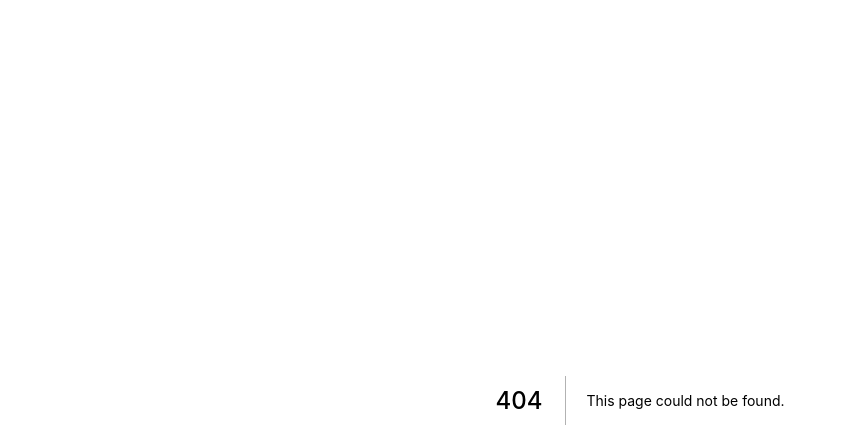
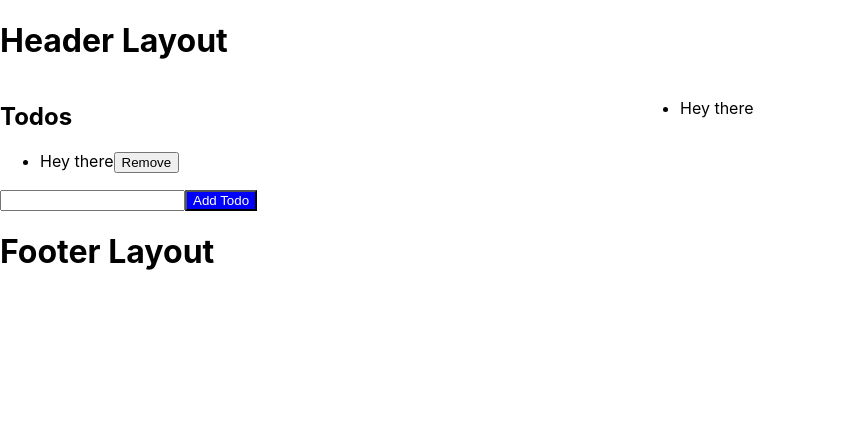
Before and after one commit to we-are-friend/we-are-friend, a Next.js app: page /example in a window 1280 px wide. Before the commit this address had no page. Shown: the top 448 px of the page, without its empty margins (0-847 px from the left). Built offline with nearby package versions, Linux system fonts and the light colour scheme.

Commit message:
Create - example page

```diff
--- /dev/null
+++ b/pages/example.tsx
@@ -0,0 +1,20 @@
+import React from 'react';
+import type { FC } from 'react';
+import ExampleView from '@/views/ExampleView';
+import ExampleLayout from '@/layouts/ExampleLayout';
+
+interface ExampleProps {
+  className?: string;
+}
+
+const Example: FC<ExampleProps> = () => {
+  return (
+    <div>
+      <ExampleLayout>
+        <ExampleView />
+      </ExampleLayout>
+    </div>
+  );
+};
+
+export default Example;
--- /dev/null
+++ b/src/components/ExampleUnOrderList.tsx
@@ -0,0 +1,27 @@
+import React from 'react';
+
+function UL<T>({
+  items,
+  render,
+  itemClick,
+}: React.DetailedHTMLProps<
+  React.HTMLAttributes<HTMLUListElement>,
+  HTMLUListElement
+> & {
+  items: T[];
+  render: (item: T) => React.ReactNode;
+  itemClick: (item: T) => void;
+}) {
+  return (
+    <ul>
+      {items.map((item, index) => (
+        // eslint-disable-next-line react/no-array-index-key
+        <li key={index} onClick={() => itemClick(item)}>
+          {render(item)}
+        </li>
+      ))}
+    </ul>
+  );
+}
+
+export default UL;
--- /dev/null
+++ b/src/layouts/ExampleLayout/Footer.tsx
@@ -0,0 +1,12 @@
+import React from 'react';
+import type { FC } from 'react';
+
+interface FooterProps {
+  title?: string;
+}
+
+const Footer: FC<FooterProps> = ({ title }) => {
+  return <h1>{title}</h1>;
+};
+
+export default Footer;
--- /dev/null
+++ b/src/layouts/ExampleLayout/Header.tsx
@@ -0,0 +1,12 @@
+import React from 'react';
+import type { FC } from 'react';
+
+interface HeaderProps {
+  title?: string;
+}
+
+const Header: FC<HeaderProps> = ({ title }) => {
+  return <h1>{title}</h1>;
+};
+
+export default Header;
--- /dev/null
+++ b/src/layouts/ExampleLayout/index.tsx
@@ -0,0 +1,20 @@
+import React, { ReactNode } from 'react';
+import type { FC } from 'react';
+import Header from './Header';
+import Footer from './Footer';
+
+interface ExampleLayoutProps {
+  children?: ReactNode;
+}
+
+const ExampleLayout: FC<ExampleLayoutProps> = ({ children }) => {
+  return (
+    <div>
+      <Header title="Header Layout" />
+      {children}
+      <Footer title="Footer Layout" />
+    </div>
+  );
+};
+
+export default ExampleLayout;
--- /dev/null
+++ b/src/views/ExampleView/TodoForm/Button.tsx
@@ -0,0 +1,25 @@
+import React from 'react';
+import type { FC } from 'react';
+
+interface ButtonProps
+  extends React.DetailedHTMLProps<
+    React.ButtonHTMLAttributes<HTMLButtonElement>,
+    HTMLButtonElement
+  > {
+  title?: string;
+}
+
+const Button: FC<ButtonProps> = ({ title, children, style, ...rest }) => (
+  <button
+    {...rest}
+    style={{
+      ...style,
+      backgroundColor: 'blue',
+      color: 'white',
+    }}
+  >
+    {title ?? children}
+  </button>
+);
+
+export default Button;
--- /dev/null
+++ b/src/views/ExampleView/TodoForm/Heading.tsx
@@ -0,0 +1,12 @@
+import React from 'react';
+import type { FC } from 'react';
+
+interface HeadingProps {
+  title?: string;
+}
+
+const Heading: FC<HeadingProps> = ({ title }) => {
+  return <h2>{title}</h2>;
+};
+
+export default Heading;
--- /dev/null
+++ b/src/views/ExampleView/TodoForm/index.tsx
@@ -0,0 +1,41 @@
+import React, { useCallback, useRef } from 'react';
+import type { FC } from 'react';
+import useTodos from '@/stores/useTodo';
+import ExampleUnOrderList from '@/components/ExampleUnOrderList';
+import Heading from './Heading';
+import Button from './Button';
+
+const TodoForm: FC = () => {
+  const { todos, addTodo, removeTodo } = useTodos((state) => state);
+
+  const newTodoRef = useRef<HTMLInputElement>(null);
+
+  const handleAddTodo = useCallback(() => {
+    if (newTodoRef.current) {
+      addTodo(newTodoRef.current.value);
+      newTodoRef.current.value = '';
+    }
+  }, [addTodo]);
+
+  return (
+    <div>
+      <Heading title="Todos" />
+      <ExampleUnOrderList
+        itemClick={(item) => alert(item.id)}
+        items={todos}
+        render={(todo) => (
+          <>
+            {todo.text}
+            <button onClick={() => removeTodo(todo.id)}>Remove</button>
+          </>
+        )}
+      />
+      <div>
+        <input ref={newTodoRef} type="text" />
+        <Button onClick={handleAddTodo}>Add Todo</Button>
+      </div>
+    </div>
+  );
+};
+
+export default TodoForm;
--- /dev/null
+++ b/src/views/ExampleView/TodosList.tsx
@@ -0,0 +1,16 @@
+import React from 'react';
+import ExampleUnOrderList from '@/components/ExampleUnOrderList';
+import useTodos from '@/stores/useTodo';
+
+const TodosList = () => {
+  const todos = useTodos((state) => state.todos);
+  return (
+    <ExampleUnOrderList
+      itemClick={() => {}}
+      items={todos}
+      render={(todo) => <>{todo.text}</>}
+    />
+  );
+};
+
+export default TodosList;
--- /dev/null
+++ b/src/views/ExampleView/index.tsx
@@ -0,0 +1,17 @@
+import React from 'react';
+import TodosList from './TodosList';
+import TodoForm from './TodoForm';
+
+const ExampleView = () => (
+  <div
+    style={{
+      display: 'grid',
+      gridTemplateColumns: '50% 50%',
+    }}
+  >
+    <TodoForm />
+    <TodosList />
+  </div>
+);
+
+export default ExampleView;
```
